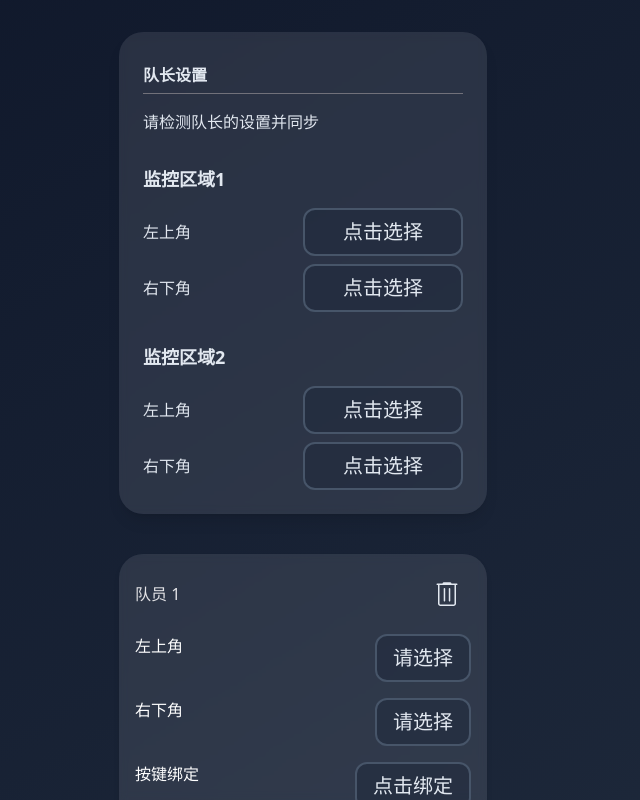
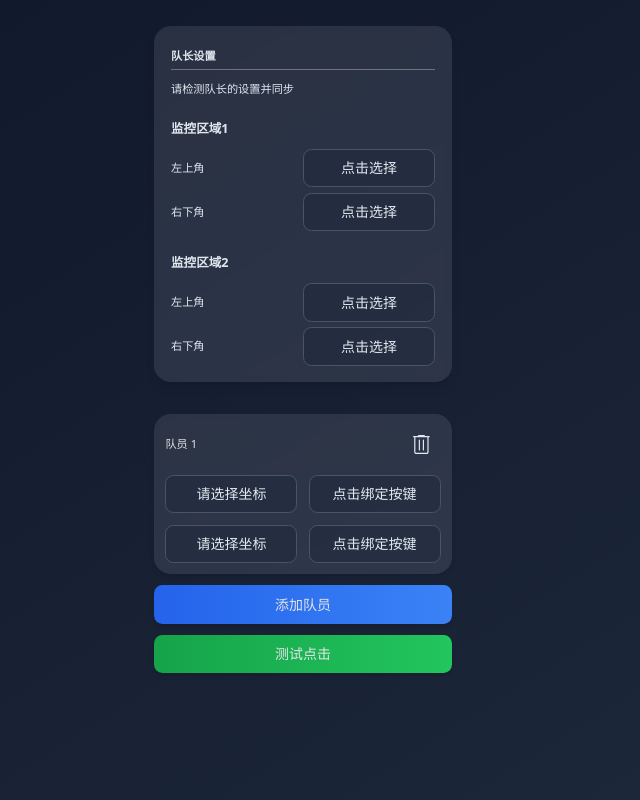
Before and after one commit to zrll12/transaction-sync, a Vue app: page / in a window 1280 px wide. Both pictures are taken after a click on the button "添加队员". Shown: the whole page, without its empty margins (337-977 px from the left). Built offline with nearby package versions, Linux system fonts and the light colour scheme.

Commit message:
support key bind and two points

```diff
--- a/src/App.vue
+++ b/src/App.vue
@@ -10,9 +10,11 @@ html,body{
   padding: 0;
   width: 100%;
   height: 100%;
+  font-size: 14px;
 }
 #app {
   width: 100%;
   height: 100%;
+  zoom: 0.8;
 }
 </style>
--- a/src/pages/index.vue
+++ b/src/pages/index.vue
@@ -16,7 +16,7 @@ type TeamMember = {
     [number, number],
     [number, number]
   ];
-  key: string | null;
+  key: {state: Type, char: string|null}[];
 }
 
 enum RootSelectType {
@@ -29,7 +29,7 @@ enum RootSelectType {
 // 状态管理
 const bindType = ref(Type.IDLE);
 let curKey: string | null = null;
-let curBind = -1;
+const curBind = ref(-1);
 const teamMember = ref<TeamMember[]>([]);
 
 // 区域坐标状态
@@ -59,29 +59,24 @@ const addTeamMember = () => {
       [0,0],
       [0,0]
     ],
-    key: null
+    key: [{state: Type.IDLE, char: null}, {state: Type.IDLE, char: null}]
   });
 }
 
-const getMemberText = (id: number, type: 'TL' | 'BR') => {
+const getMemberText = (id: number, idx: number) => {
   const member = teamMember.value.filter(member => member.id == id)[0];
   if (!member){
     return;
   }
-  const [tl,br] = member.point;
-  if (type ==='TL') {
-    const [x,y] = tl;
-    return x > 0 && y > 0 ? `(${x}, ${y})` : '请选择'
-  }
-  const [x,y] = br;
-  return x > 0 && y > 0 ? `(${x}, ${y})` : '请选择'
+  const [x,y] = member.point[idx];
+  return x > 0 && y > 0 ? `(${x}, ${y})` : '请选择坐标';
 }
 
 const removeTeamMember = (id: number) => {
   teamMember.value = teamMember.value.filter((member) => member.id !== id);
   invoke("delete_click_position", {index: id});
 }
-const onClickTeamMemberSelect = async (id: number) => {
+const onClickTeamMemberSelect = async (id: number, pointIdx: number) => {
   await invoke('open_select_window', {index: id, labelType: "left"});
 }
 
@@ -107,32 +102,47 @@ const rootSelectClick = async (type: RootSelectType) => {
 const testClick = async () => {
   await invoke('move_mouse');
 }
-const onClickBind = (id: number) => {
-  curKey = null;
-  bindType.value = Type.PENDING;
-  curBind = id;
+const onClickBind = (id: number, idx: 0 | 1) => {
+  if (curBind.value !== -1) {
+    return;
+  }
+  if (
+    teamMember.value.filter(member => member.id)[0].key[idx].state !== Type.IDLE
+  ) {
+    return;
+  }
+  teamMember.value = teamMember.value.map((member) => {
+    if (member.id === id) {
+      member.key[idx] = {state: Type.PENDING, char: null}
+      return {
+        ...member
+      }
+    }
+    return member;
+  })
   let abort = new AbortController();
   window.addEventListener('keydown', (ev) => {
-    bindKey(id,ev.key);
+    bindType.value = Type.PENDING;
+    bindKey(id,ev.key, idx);
     abort.abort();
   }, {signal: abort.signal})
 }
 
-const bindKey = (id: number, char: string) => {
+const bindKey = (id: number, char: string, idx = 0) => {
   if(bindType.value === Type.IDLE) {
     return;
   }
   teamMember.value = teamMember.value.map((member) => {
     if (member.id === id) {
+      member.key[idx] = {state: Type.IDLE, char}
       return {
         ...member,
-        key: char
       }
     }
     return member;
   })
   curKey = null;
-  curBind = -1;
+  curBind.value = -1;
   bindType.value = Type.IDLE;
 }
 
@@ -166,10 +176,7 @@ listen('set_left_click_position', (event) => {
     const memberId = index;
     const memberIndex = teamMember.value.findIndex(m => m.id === memberId);
     if (memberIndex !== -1) {
-      teamMember.value[memberIndex].point = [
-        [x,y],
-        [0,0]
-      ];
+      teamMember.value[memberIndex].point = [x,y];
     }
   });
 })
@@ -222,28 +229,45 @@ listen('set_left_click_position', (event) => {
       <div class="w-full p-4 bg-slate-100/10 rounded-3xl box-border flex flex-col justify-around gap-4 shadow-md backdrop-blur-sm border border-slate-700/30 transition-all hover:bg-slate-700/20" v-for="member of teamMember" :key="member.id">
         <div class="flex items-center justify-between w-full">
           <span class="text-zinc-200 font-sans">队员 {{ member.id }}</span>
-          <button @click="() => removeTeamMember(member.id)" class="h-48px w-48px aspect-square bg-transparent border-none text-slate-200 font-sans">
-            <Trash class="size-full hover:bg-red-500/20 cursor-pointer rounded" />
+          <div class="w-fit flex items-center">
+            <button @click="() => removeTeamMember(member.id)" class="h-48px w-48px aspect-square bg-transparent border-none text-slate-200 font-sans">
+              <Trash class="size-full hover:bg-red-500/20 cursor-pointer rounded" />
+            </button>
+          </div>
+        </div>
+        <div class="w-full grid grid-cols-2 gap-4">
+          <button
+            @click="()=>onClickTeamMemberSelect(member.id,0)"
+            class="shrink h-48px px-4 hover:text-blue-400 hover:border-blue-400 transition-all duration-200 cursor-pointer rounded-xl text-slate-200 text-xl bg-slate-800/50 border border-2px border-solid border-slate-600 hover:bg-slate-700/50 active:scale-95 font-sans"
+          >
+            {{ getMemberText(member.id,0) }}
+          </button>
+          <button @click="()=>onClickBind(member.id, 0)" class="h-48px px-4 hover:text-blue-400 hover:border-blue-400 transition-all duration-200 cursor-pointer rounded-xl text-slate-200 text-xl bg-slate-800/50 border border-2px border-solid border-slate-600 hover:bg-slate-700/50 active:scale-95 font-sans">
+            <span v-if="member.key[0].state === Type.IDLE && !member.key[0].char">
+              点击绑定按键
+            </span>
+            <span v-if="member.key[0].state === Type.PENDING">
+              等待输入
+            </span>
+            <span v-if="member.key[0].state === Type.IDLE && member.key[0].char">
+              {{member.key[0].char}}
+            </span>
           </button>
         </div>
-        <div class="w-full flex justify-between">
-          <span class="text-white">左上角</span>
-          <button @click="()=>onClickTeamMemberSelect(member.id)" class="h-48px px-4 hover:text-blue-400 hover:border-blue-400 transition-all duration-200 cursor-pointer rounded-xl text-slate-200 text-xl bg-slate-800/50 border border-2px border-solid border-slate-600 hover:bg-slate-700/50 active:scale-95 font-sans">
-            {{ getMemberText(member.id, 'TL') }}
+        <div class="w-full grid grid-cols-2 gap-4">
+          <button @click="()=>onClickTeamMemberSelect(member.id, 1)" class="h-48px px-4 hover:text-blue-400 hover:border-blue-400 transition-all duration-200 cursor-pointer rounded-xl text-slate-200 text-xl bg-slate-800/50 border border-2px border-solid border-slate-600 hover:bg-slate-700/50 active:scale-95 font-sans">
+            {{ getMemberText(member.id,1) }}
           </button>
-        </div>
-        <div class="w-full flex justify-between">
-          <span class="text-white">右下角</span>
-          <button @click="()=>onClickTeamMemberSelect(member.id)" class="h-48px px-4 hover:text-blue-400 hover:border-blue-400 transition-all duration-200 cursor-pointer rounded-xl text-slate-200 text-xl bg-slate-800/50 border border-2px border-solid border-slate-600 hover:bg-slate-700/50 active:scale-95 font-sans">
-            {{ getMemberText(member.id, 'BR') }}
-          </button>
-        </div>
-        <div class="w-full flex justify-between">
-          <span class="text-white">按键绑定</span>
-          <button @click="()=>onClickBind(member.id)" class="h-48px px-4 hover:text-blue-400 hover:border-blue-400 transition-all duration-200 cursor-pointer rounded-xl text-slate-200 text-xl bg-slate-800/50 border border-2px border-solid border-slate-600 hover:bg-slate-700/50 active:scale-95 font-sans">
-            <span v-if="member.id !== curBind && member.key === null">点击绑定</span>
-            <span v-if="member.id === curBind">等待键入</span>
-            <span v-if="member.id !== curBind && member.key">{{member.key}}</span>
+          <button @click="()=>onClickBind(member.id, 1)" class="h-48px px-4 hover:text-blue-400 hover:border-blue-400 transition-all duration-200 cursor-pointer rounded-xl text-slate-200 text-xl bg-slate-800/50 border border-2px border-solid border-slate-600 hover:bg-slate-700/50 active:scale-95 font-sans">
+            <span v-if="member.key[1].state === Type.IDLE && !member.key[1].char">
+              点击绑定按键
+            </span>
+            <span v-if="member.key[1].state === Type.PENDING">
+              等待输入
+            </span>
+            <span v-if="member.key[1].state === Type.IDLE && member.key[1].char">
+              {{member.key[1].char}}
+            </span>
           </button>
         </div>
       </div>
```
